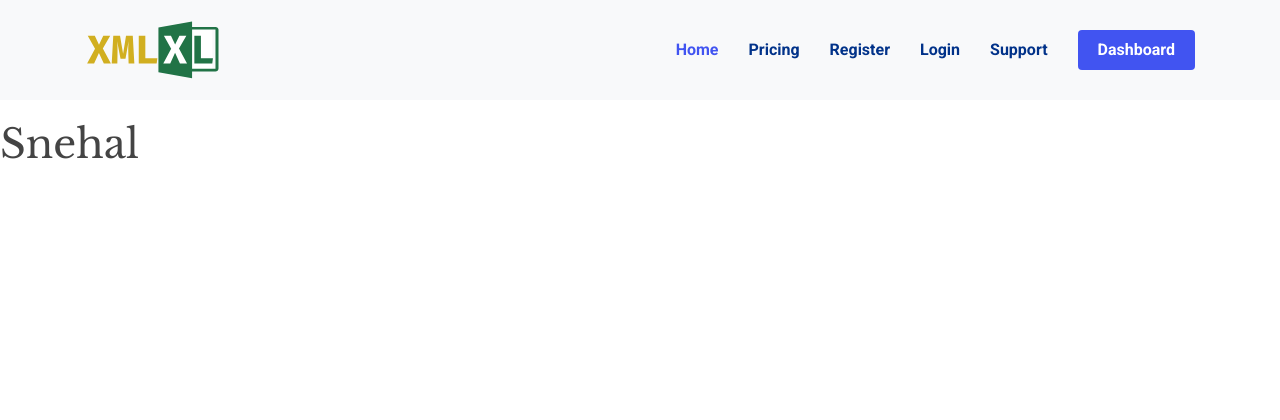
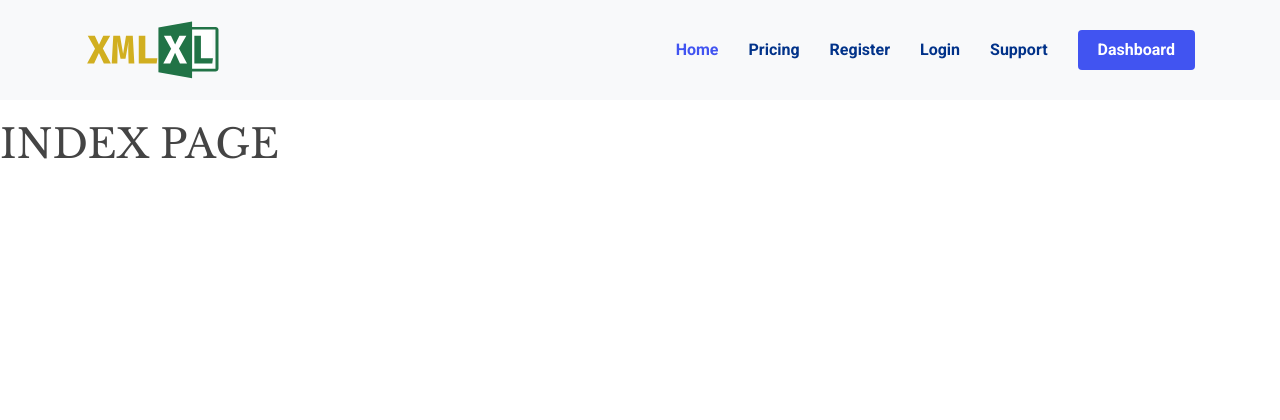
Before and after one commit to snehalss/XMLXL-EX, a Flask app: page / in a window 1280 px wide. Shown: the top 420 px of the page. Run offline with Flask 2, Linux system fonts and the light colour scheme; some libraries are stand-ins or nearby versions.

Commit message:
Minor Changes

```diff
--- a/xmlxl/celery_test.py
+++ b/xmlxl/celery_test.py
@@ -11,5 +11,8 @@ def test_task(n1, n2):
     logger.info("Adding two numbers")
     return n1 + n2
 
-
+# Linux commands to run:
 # celery -A xmlxl.celery_test:celery worker --loglevel=INFO -f LOGFILE --logfile=LOGFILE
+# flask run --host=0.0.0.0
+# sudo rabbitmq-server -detched
+# systemctl status rabbitmq-server.service
--- a/xmlxl/templates/index.html
+++ b/xmlxl/templates/index.html
@@ -1,5 +1,5 @@
 {% extends "template.html" %}
 {% block title %}Home{% endblock %}
 {% block main %}
-<h1>Snehal</h1>
+<h1>INDEX PAGE</h1>
 {% endblock %}
```
